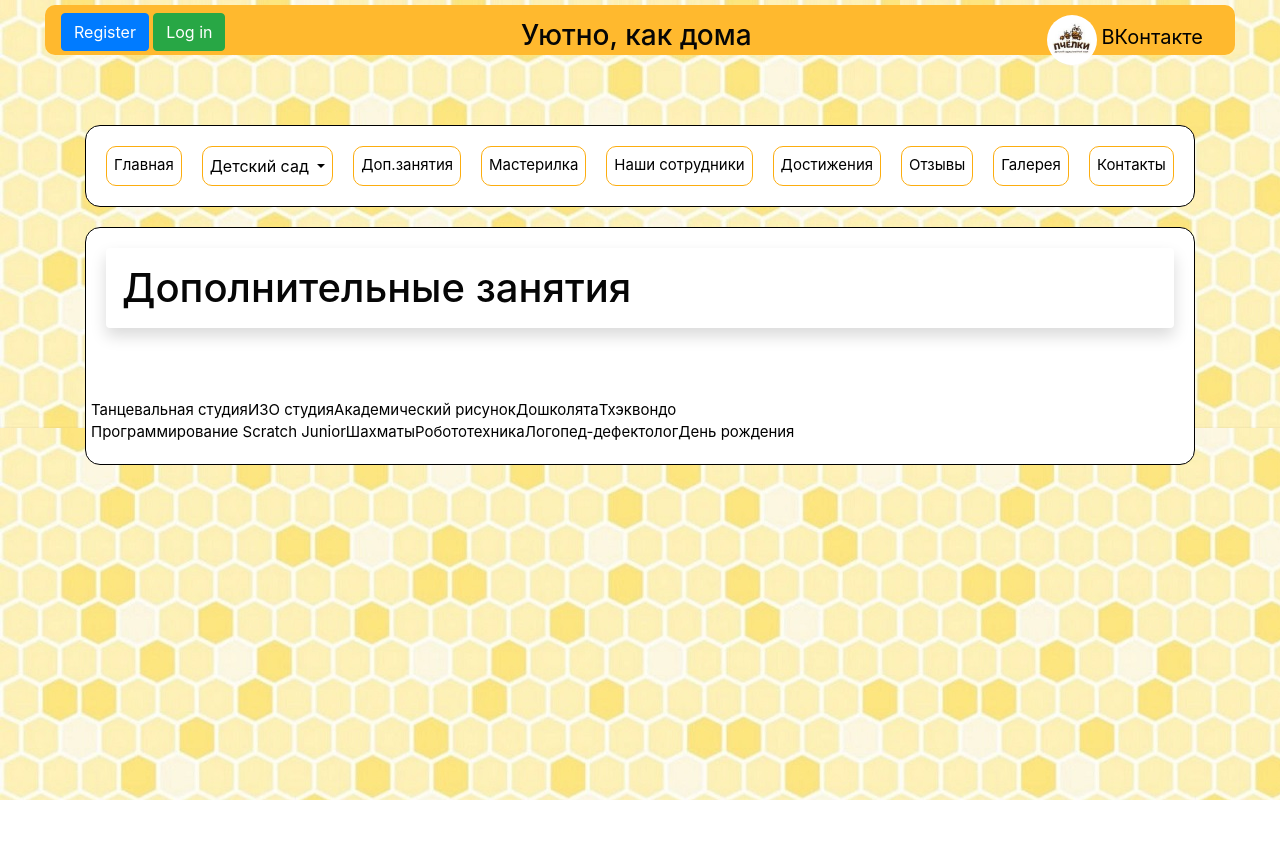
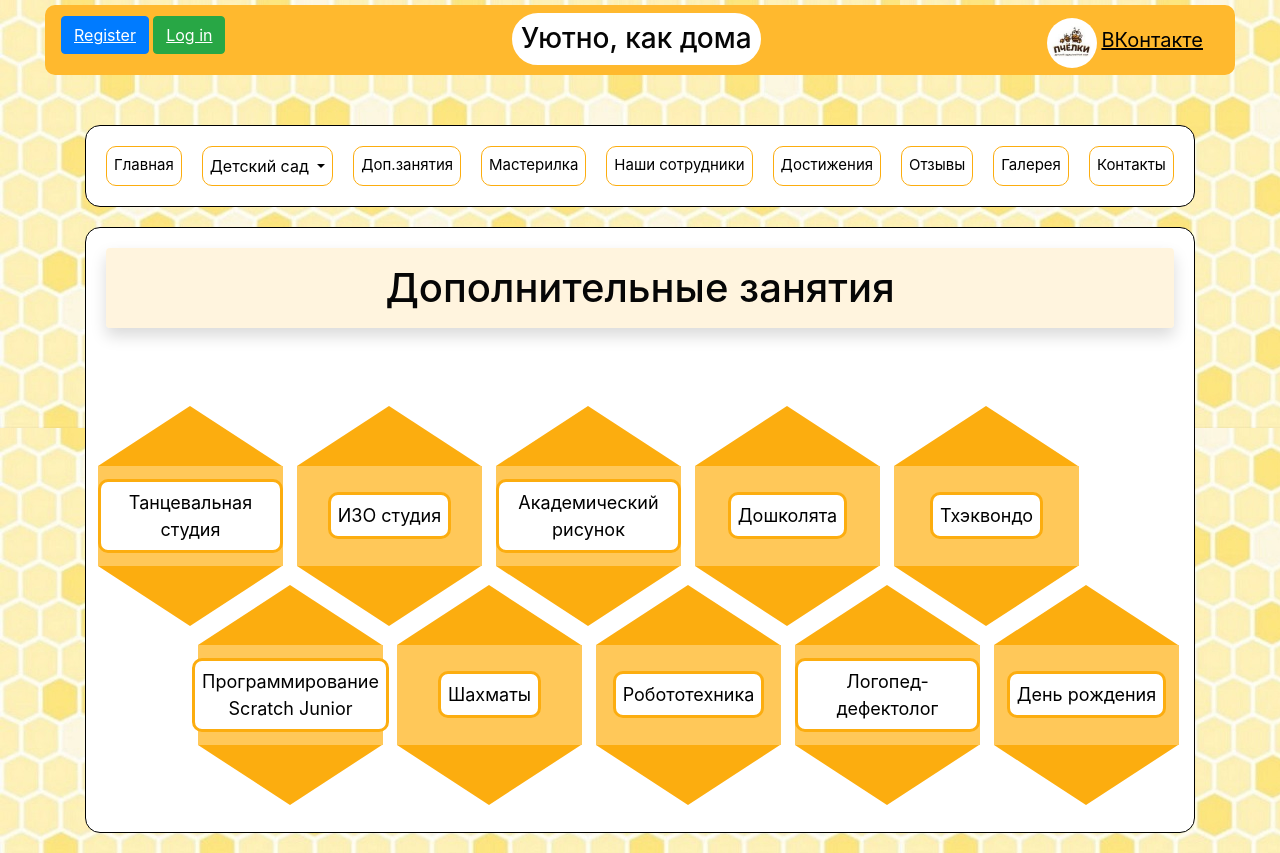
Before and after one commit to haiksu7/Bee, a Flask app: a page that uses templates/base.html in a window 1280 px wide. Before the commit the page ends 800 px from the top, so only its background shows below. Run offline with Flask 3, Linux system fonts and the light colour scheme; some libraries are stand-ins or nearby versions.

Commit message:
Add files via upload

```diff
--- a/static/css/style.css
+++ b/static/css/style.css
@@ -23,15 +23,16 @@ body {
 }
 nav {
     background-color: #ffb92e;
-    height: 50px;
+    height: 70px;
     border-radius: 10px;
     margin: 5px
 }
 a {
     color: black;
+    text-decoration: underline;
 }
 a:hover {
-    text-decoration: underline
+    text-decoration: underline;
 }
 a:active {
    color: orange;
@@ -72,16 +73,12 @@ section.scrollmenu a {
   border-radius: 10px;
   padding: 7px;
 }
-
 section.scrollmenu a:hover {
   background-color: #fcad0f;
 }
 .dropdown {
     position: relative;
     display: inline-block;
-}
-b {
-  background-color: #fcad0f;
 }
 .carousel-inner img {
     height: 500px;
@@ -96,9 +93,13 @@ b {
 }
 .icon {
   border-radius: 50%;
+  border: 10px solid #ffc859;
+  margin: 15px;
+  width: 200px;
+  height: 200px;
 }
 mark {
-   background-color: #fcad0f;
+   background-color: #ffc859;
 }
 .orange-text {
     color: #fcad0f;
@@ -108,5 +109,138 @@ i {
 }
 .dop {
   max-width: 50%;
+  margin: 10px;
+}
+div.gallery {
+  border: 1px solid #ccc;
+}
 
+div.gallery:hover {
+  border: 1px solid #777;
 }
+
+div.gallery img {
+  width: 100%;
+  height: auto;
+}
+
+div.desc {
+  padding: 15px;
+  text-align: center;
+}
+
+* {
+  box-sizing: border-box;
+}
+
+.responsive {
+  padding: 0 6px;
+  float: left;
+  width: 24.99999%;
+}
+
+@media only screen and (max-width: 700px) {
+  .responsive {
+    width: 49.99999%;
+    margin: 6px 0;
+  }
+}
+
+@media only screen and (max-width: 500px) {
+  .responsive {
+    width: 100%;
+  }
+}
+.clearfix:after {
+  content: "";
+  display: table;
+  clear: both;
+}
+.hexagon{
+  width: 140px;
+  height: 140px;
+  border: 60px solid #fcad0f;
+}
+.hexagon_zero{
+  width: 0;
+  height: 0;
+}
+.hexagon_triangle_up{
+  border-top-width: 0;
+  border-right-color: transparent;
+  border-left-color: transparent;
+}
+.hexagon_triangle_up_large{
+  border-left-width: 92px;
+  border-right-width: 92px;
+}
+.hexagon_triangle_down{
+  border-bottom-width: 0;
+  border-right-color: transparent;
+  border-left-color: transparent;
+}
+
+.hexagon_triangle_down_large{
+  border-left-width: 92px;
+  border-right-width: 92px;
+}
+.inside{
+  display: flex;
+  justify-content: center;
+  align-items: center;
+  width: 185px;
+  height: 100px;
+  background-color: #ffc859;
+}
+.hexa{
+  float: left;
+  margin: 7px;
+}
+.row{
+  overflow: hidden;
+}
+.left_padding{
+  padding-left: 100px;
+}
+.top_margin{
+  margin-top: -55px;
+}
+.activities a {
+  background-color: white;
+  font-size: 18px;
+  text-align: center;
+  display: inline-block;
+  color: black;
+  text-decoration: none;
+  border: 3px solid #fcad0f;
+  border-radius: 10px;
+  padding: 7px;
+}
+.activities a:hover {
+    text-decoration: underline;
+}
+.lines {
+  text-decoration: overline underline #fcad0f solid 1px;
+}
+.line {
+  text-decoration: underline #fcad0f solid 2px;
+}
+.ovline {
+  text-decoration: overline #fcad0f solid 2px;
+}
+.logo {
+  background-color: white;
+  border: 9px solid white;
+  border-radius: 30px;
+}
+.cent {
+  display: flex;
+  justify-content: center;
+  align-items: center;
+}
+.headiv {
+  background-color: #ffebc28a;
+}
+b {
+  color: #fcad0f;
+}
```
